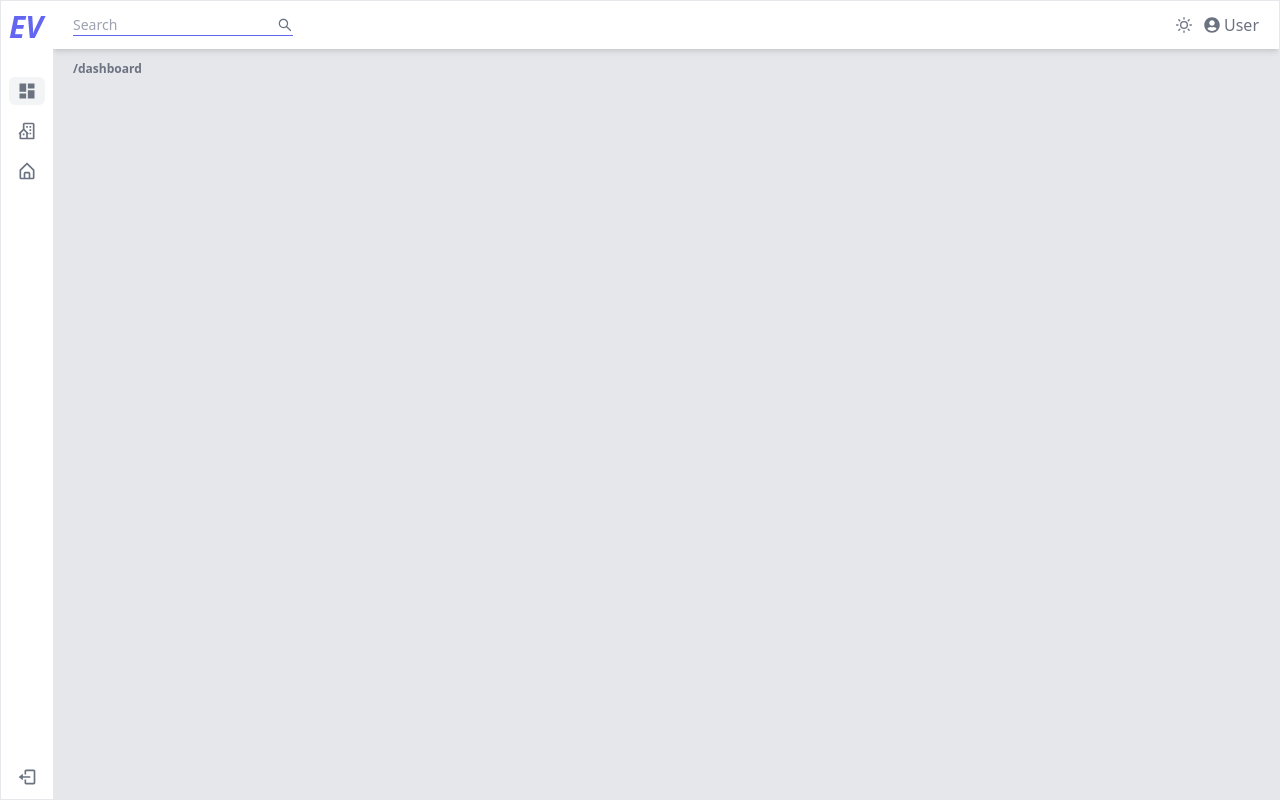
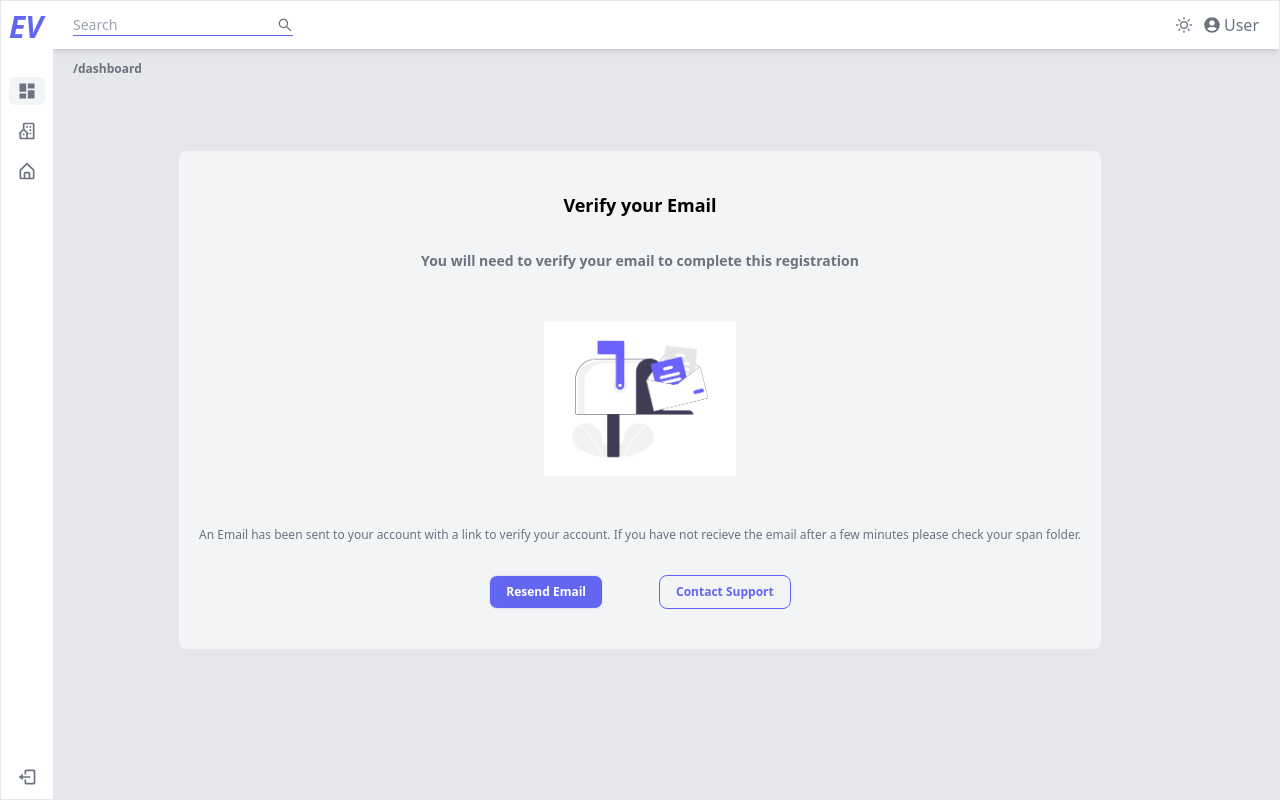
Before and after one commit to Jimlah/estatevisafront, a React (Create React App) app: page /dashboard in a window 1280 px wide. Built offline with nearby package versions, Linux system fonts and the light colour scheme; sample sign-in values are in the browser's storage; the HTML template or start-up script is replaced by a standard one.

Commit message:
Created the Email Verification warning sign

```diff
--- a/src/App.js
+++ b/src/App.js
@@ -39,7 +39,10 @@ const App = () => {
             <Alert
               message={message}
               status={status}
-              handleClick={() => setMessage(null)}
+              handleClick={() => {
+                setMessage(null);
+                setStatus(null);
+              }}
             />
           )}
           <Root />
--- a/src/assets/styles/main.css
+++ b/src/assets/styles/main.css
@@ -660,6 +660,14 @@ video {
   display: block;
 }
 
+.inline-block {
+  display: inline-block;
+}
+
+.inline {
+  display: inline;
+}
+
 .flex {
   display: flex;
 }
@@ -704,6 +712,10 @@ video {
   height: 100vh;
 }
 
+.h-48 {
+  height: 12rem;
+}
+
 .max-h-full {
   max-height: 100%;
 }
@@ -730,6 +742,10 @@ video {
 
 .w-10 {
   width: 2.5rem;
+}
+
+.w-48 {
+  width: 12rem;
 }
 
 .max-w-xs {
@@ -873,6 +889,12 @@ video {
   --tw-space-y-reverse: 0;
   margin-top: calc(1.25rem * calc(1 - var(--tw-space-y-reverse)));
   margin-bottom: calc(1.25rem * var(--tw-space-y-reverse));
+}
+
+.space-x-14 > :not([hidden]) ~ :not([hidden]) {
+  --tw-space-x-reverse: 0;
+  margin-right: calc(3.5rem * var(--tw-space-x-reverse));
+  margin-left: calc(3.5rem * calc(1 - var(--tw-space-x-reverse)));
 }
 
 .overflow-hidden {
@@ -1064,6 +1086,14 @@ video {
   background-size: cover;
 }
 
+.bg-contain {
+  background-size: contain;
+}
+
+.bg-center {
+  background-position: center;
+}
+
 .bg-no-repeat {
   background-repeat: no-repeat;
 }
@@ -1140,6 +1170,21 @@ video {
   padding-bottom: 2rem;
 }
 
+.py-4 {
+  padding-top: 1rem;
+  padding-bottom: 1rem;
+}
+
+.px-4 {
+  padding-left: 1rem;
+  padding-right: 1rem;
+}
+
+.py-10 {
+  padding-top: 2.5rem;
+  padding-bottom: 2.5rem;
+}
+
 .text-left {
   text-align: left;
 }
@@ -1169,6 +1214,11 @@ video {
 
 .text-xl {
   font-size: 1.25rem;
+  line-height: 1.75rem;
+}
+
+.text-lg {
+  font-size: 1.125rem;
   line-height: 1.75rem;
 }
 
@@ -1278,9 +1328,23 @@ video {
           filter: var(--tw-filter);
 }
 
+.hover\:border:hover {
+  border-width: 1px;
+}
+
 .hover\:border-blue-500:hover {
   --tw-border-opacity: 1;
   border-color: rgba(59, 130, 246, var(--tw-border-opacity));
+}
+
+.hover\:border-indigo-700:hover {
+  --tw-border-opacity: 1;
+  border-color: rgba(67, 56, 202, var(--tw-border-opacity));
+}
+
+.hover\:border-indigo-500:hover {
+  --tw-border-opacity: 1;
+  border-color: rgba(99, 102, 241, var(--tw-border-opacity));
 }
 
 .hover\:bg-indigo-700:hover {
@@ -1318,6 +1382,15 @@ video {
   background-color: rgba(29, 78, 216, var(--tw-bg-opacity));
 }
 
+.hover\:bg-indigo-500:hover {
+  --tw-bg-opacity: 1;
+  background-color: rgba(99, 102, 241, var(--tw-bg-opacity));
+}
+
+.hover\:bg-transparent:hover {
+  background-color: transparent;
+}
+
 .hover\:text-red-700:hover {
   --tw-text-opacity: 1;
   color: rgba(185, 28, 28, var(--tw-text-opacity));
@@ -1341,6 +1414,11 @@ video {
 .hover\:text-blue-700:hover {
   --tw-text-opacity: 1;
   color: rgba(29, 78, 216, var(--tw-text-opacity));
+}
+
+.hover\:text-indigo-500:hover {
+  --tw-text-opacity: 1;
+  color: rgba(99, 102, 241, var(--tw-text-opacity));
 }
 
 .focus\:outline-none:focus {
@@ -1421,6 +1499,11 @@ video {
     padding-right: 1.25rem;
   }
 
+  .sm\:px-10 {
+    padding-left: 2.5rem;
+    padding-right: 2.5rem;
+  }
+
   .sm\:text-sm {
     font-size: 0.875rem;
     line-height: 1.25rem;
--- /dev/null
+++ b/src/components/Layouts/Panel.js
@@ -0,0 +1,11 @@
+const Panel = (props) => {
+  return (
+    <div className="absolute top-0 left-0 h-screen w-full flex items-center justify-center px-5 sm:px-10">
+      <div className="bg-gray-100 dark:bg-gray-900 px-5 inline-block rounded-lg py-10">
+        {props.children}
+      </div>
+    </div>
+  );
+};
+
+export default Panel;
--- /dev/null
+++ b/src/components/notifications/EmailVerifyWarning.js
@@ -0,0 +1,33 @@
+import Panel from "./../Layouts/Panel";
+import mail from "./../../assets/img/mail.png";
+const EmailVerifyWarning = () => {
+  return (
+    <Panel>
+      <div className="w-full h-full flex flex-col items-center space-y-8">
+        <h2 className="text-lg font-bold">Verify your Email</h2>
+        <p className="text-sm font-semibold text-gray-500">
+          You will need to verify your email to complete this registration
+        </p>
+        <div
+          className="bg-center bg-contain bg-no-repeat h-48 w-48"
+          style={{ backgroundImage: `url(${mail})` }}
+        ></div>
+        <p className="text-xs font-light text-center text-gray-500">
+          An Email has been sent to your account with a link to verify your
+          account. If you have not recieve the email after a few minutes please
+          check your span folder.
+        </p>
+        <div className="flex items-center justify-center space-x-14">
+          <button className="text-xs font-semibold px-4 py-2 bg-indigo-500 hover:border-indigo-500 border hover:text-indigo-500 hover:bg-transparent text-white rounded-lg">
+            Resend Email
+          </button>
+          <button className="text-xs font-semibold px-4 py-2 border border-indigo-500 text-indigo-500 hover:bg-indigo-500 hover:text-white rounded-lg">
+            Contact Support
+          </button>
+        </div>
+      </div>
+    </Panel>
+  );
+};
+
+export default EmailVerifyWarning;
--- a/src/components/pages/auth/LogOut.js
+++ b/src/components/pages/auth/LogOut.js
@@ -3,15 +3,30 @@ import { useContext, useEffect } from "react";
 import { removeUserSession } from "../../../utils/common";
 import { UserContext } from "./../../../context/UserContext";
 import { Auth } from "./../../../services/auth.services";
+import { AlertContext } from "./../../../context/AlertContext";
 const Logout = () => {
   const history = useHistory();
   const { setUser } = useContext(UserContext);
+  const { setMessage, setErrors, setStatus } = useContext(AlertContext);
 
   useEffect(() => {
-    setTimeout(() => {
-      Auth.logOut();
+    setTimeout(async () => {
+      const res = await Auth.logOut();
+      setUser(null);
       removeUserSession();
-      setUser(null);
+      setMessage(null);
+      setErrors(null);
+      setStatus(null);
+      if (res.status) {
+        setStatus(res.status);
+      }
+      if (res.message) {
+        setMessage(res.message);
+      }
+      if (res.errors) {
+        setErrors(res.errors);
+      }
+
       history.push("/auth/login");
     }, 1000);
 
--- a/src/components/pages/dashboard/Estate/CreateEstates.js
+++ b/src/components/pages/dashboard/Estate/CreateEstates.js
@@ -35,7 +35,7 @@ const CreateEstates = () => {
     setStatus(res?.status ?? null);
 
     if (res?.status === "success") {
-      history.push = "/dashboard/estates";
+      history.push("/dashboard/estates");
     }
   };
 
--- a/src/components/pages/dashboard/Main.js
+++ b/src/components/pages/dashboard/Main.js
@@ -7,6 +7,7 @@ import { SearchContext } from "../../../context/SearchContext";
 import { useState } from "react";
 import ViewHouses from "./Houses/ViewHouses";
 import EstateMain from "./Estate/EstateMain";
+import EmailVerifyWarning from "../../notifications/EmailVerifyWarning";
 
 const Main = () => {
   const [searchData, setSearchData] = useState([]);
@@ -20,6 +21,7 @@ const Main = () => {
         <Sidebar />
         <main className="w-full overflow-hidden h-full max-h-full mb-10">
           <TopBar />
+          <EmailVerifyWarning />
           <div className="px-2 sm:px-5 py-3 w-full h-full flex items-start justify-start flex-col overflow-y-auto">
             <span className="text-gray-500 text-xs mb-2 font-semibold dark:text-gray-200">
               {location.pathname}
--- a/src/hooks/useFetch.js
+++ b/src/hooks/useFetch.js
@@ -13,7 +13,7 @@ const useFetch = (func = () => {}, id = null) => {
     async function fetchData() {
       const res = await func(id);
 
-      if (res.data) {
+      if (res?.data) {
         setData(res.data);
       }
 
--- a/src/services/houses.services.js
+++ b/src/services/houses.services.js
@@ -3,9 +3,10 @@ const getAll = async () => {
   var resp = {};
   try {
     const response = await http.get("/houses");
-    resp = response.data;
+    // console.log(response);
+    resp = response?.data;
   } catch (e) {
-    resp = e.resp.data ?? null;
+    resp = e.response.data ?? null;
   }
   return resp;
 };
@@ -14,9 +15,9 @@ const destroy = async (id) => {
   var resp = {};
   try {
     const response = await http.delete(`/houses/${id}`);
-    resp = response.data;
+    resp = response?.data;
   } catch (e) {
-    resp = e.resp.data ?? null;
+    resp = e.response.data ?? null;
   }
   return resp;
 };
```
Also changed, not shown: src/assets/img/mail.png (added).
